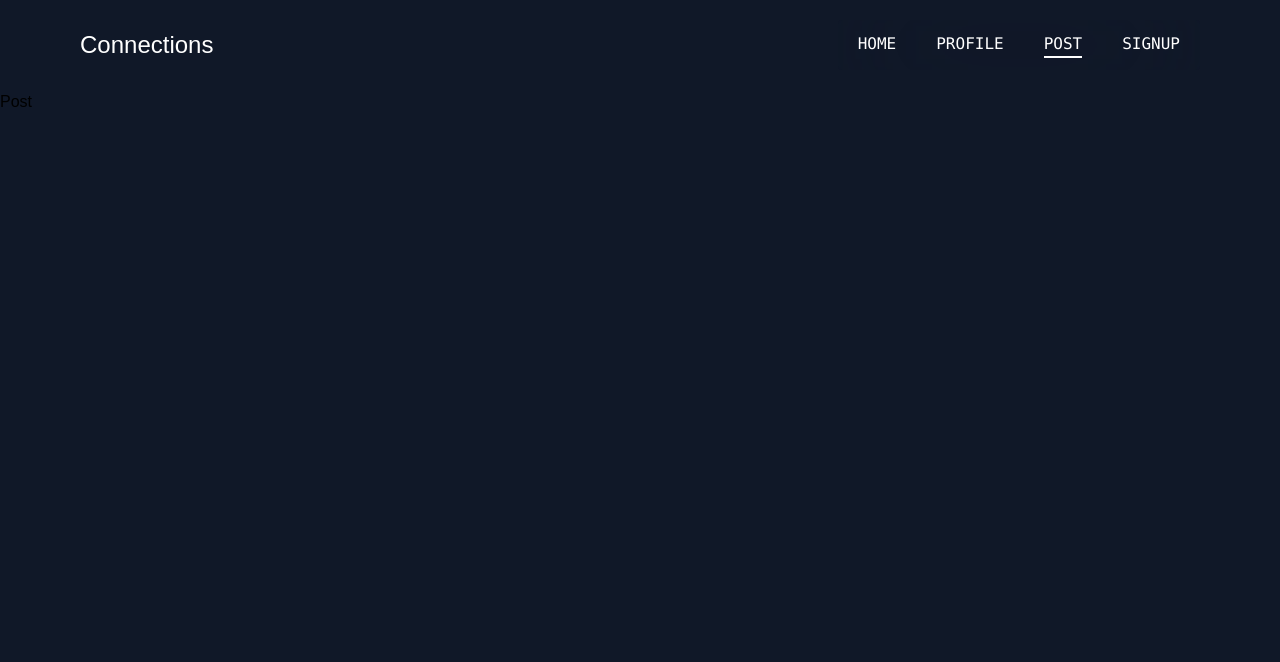
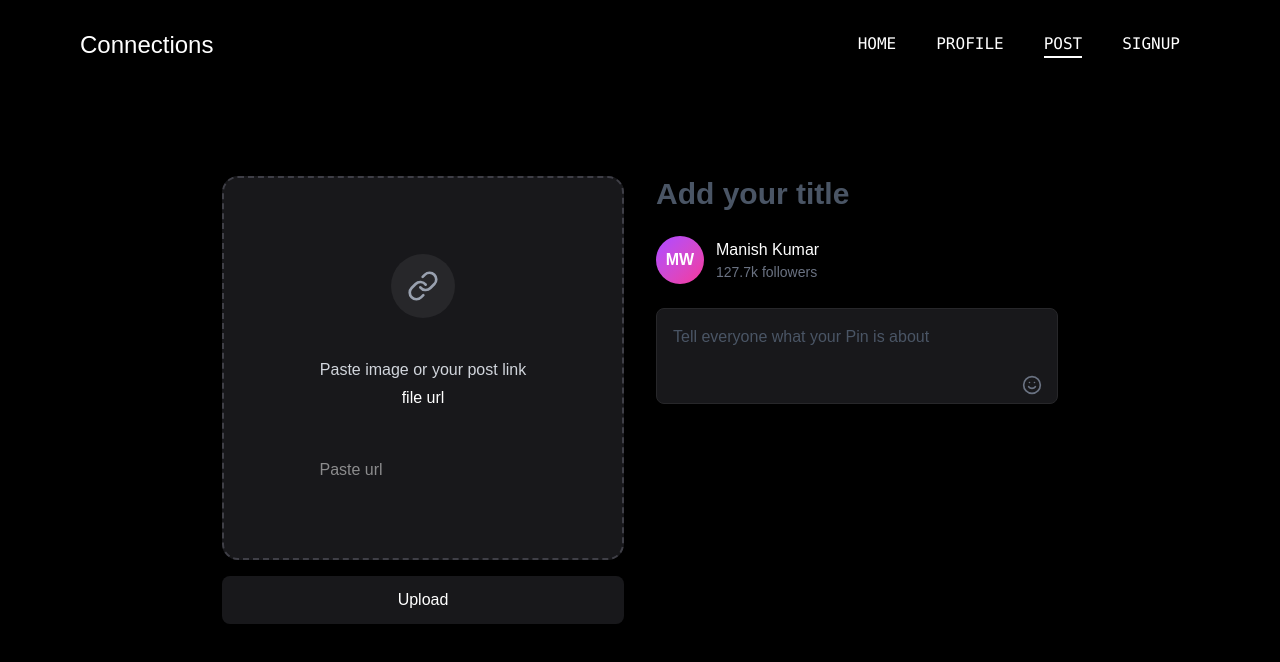
Before and after one commit to strictlyManish/Devconnect, a React (Vite) app in the folder client/: page /post in a window 1280 px wide. Shown: the top 662 px of the page. Built offline with nearby package versions, Linux system fonts and the light colour scheme; a web font is replaced by a local one.

Commit message:
post page created

```diff
--- a/client/src/components/NavigationBar.jsx
+++ b/client/src/components/NavigationBar.jsx
@@ -3,7 +3,7 @@ import { NavLink } from 'react-router-dom'
 
 function NavigationBar() {
   return (
-    <div className='px-20 py-5 flex items-center justify-between text-white'>
+    <div className='px-20 py-5 flex w-screen items-center justify-between text-white fixed'>
       <div className='text-2xl'>Connections</div>
 
       <div className='flex gap-10 uppercase font-mono px-5 py-3 rounded backdrop-blur-3xl' >
--- a/client/src/pages/Login.jsx
+++ b/client/src/pages/Login.jsx
@@ -3,6 +3,8 @@ import { useNavigate } from 'react-router-dom';
 
 function Login() {
   const navigate = useNavigate()
+
+
 
 
   const handleSubmit = () => {
--- a/client/src/pages/Post.jsx
+++ b/client/src/pages/Post.jsx
@@ -1,9 +1,77 @@
-import React from 'react'
+import React, { useState } from 'react';
+import {  Link, Info, Smile } from 'lucide-react';
 
-function Post() {
+export default function Post() {
+  const [title, setTitle] = useState('');
+  const [description, setDescription] = useState('');
+  const [destinationLink, setDestinationLink] = useState('');
+  const [publishTiming, setPublishTiming] = useState('immediate');
+
   return (
-    <div>Post</div>
-  )
+    <div className="min-h-screen bg-black text-white flex items-center  justify-center">
+      <div className="max-w-7xl mx-auto">
+
+        {/* Main Content */}
+        <div className="grid grid-cols-1 lg:grid-cols-2 gap-8">
+          {/* Left Side - Image Upload */}
+          <div className="space-y-4">
+            <div className="bg-zinc-900 rounded-2xl border-2 border-dashed border-zinc-700 h-96 flex flex-col items-center justify-center hover:border-zinc-600 transition-colors cursor-pointer">
+              <div className="bg-zinc-800 rounded-full p-4 mb-4">
+                <Link className="w-8 h-8 text-gray-400" />
+              </div>
+              <input type="text" />
+              <p className="text-gray-300 font-medium mb-1">Paste image or your post link</p>
+              <p>file url</p>
+              <br />
+              <br />
+              <input type="text" className='w-fit outline-0' placeholder='Paste url'  />
+
+            </div>
+
+            <button className="w-full bg-zinc-900 hover:bg-zinc-800 text-white py-3 rounded-lg transition-colors font-medium">
+              Upload
+            </button>
+          </div>
+
+          {/* Right Side - Form */}
+          <div className="space-y-6">
+            {/* Title Input */}
+            <div>
+              <input
+                type="text"
+                placeholder="Add your title"
+                value={title}
+                onChange={(e) => setTitle(e.target.value)}
+                className="w-full bg-transparent text-3xl font-bold text-gray-300 placeholder-gray-600 border-0 focus:outline-none focus:ring-0 px-0"
+              />
+            </div>
+
+            {/* User Info */}
+            <div className="flex items-center gap-3">
+              <div className="w-12 h-12 bg-linear-to-br from-purple-500 to-pink-500 rounded-full flex items-center justify-center">
+                <span className="text-white font-semibold">MW</span>
+              </div>
+              <div>
+                <p className="text-white font-medium">Manish Kumar</p>
+                <p className="text-gray-500 text-sm">127.7k followers</p>
+              </div>
+            </div>
+
+            {/* Description */}
+            <div className="relative">
+              <textarea
+                placeholder="Tell everyone what your Pin is about"
+                value={description}
+                onChange={(e) => setDescription(e.target.value)}
+                className="w-full bg-zinc-900 text-gray-300 placeholder-gray-600 rounded-lg p-4 border border-zinc-800 focus:outline-none focus:border-zinc-700 resize-none h-24"
+              />
+              <button className="absolute bottom-4 right-4 text-gray-500 hover:text-yellow-500">
+                <Smile className="w-5 h-5" />
+              </button>
+            </div>
+          </div>
+        </div>
+      </div>
+    </div>
+  );
 }
-
-export default Post
```
